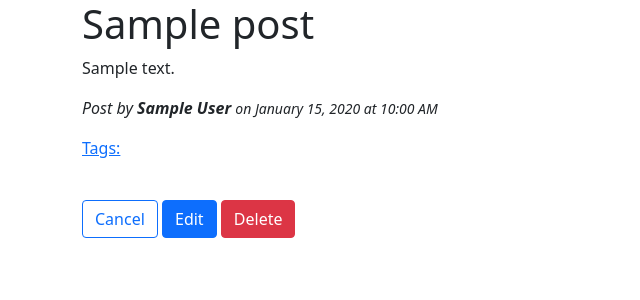
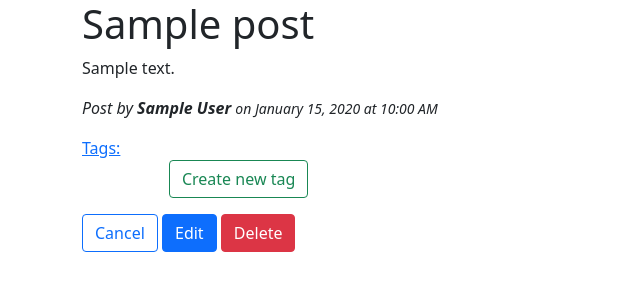
Before and after one commit to XuXaO415/23_SQL_Alchemy, a Flask app: page /posts/1 in a window 1280 px wide. Shown: the top 300 px of the page, without its empty margins (0-640 px from the left). Run offline with Flask 2, Linux system fonts and the light colour scheme; tables that the repository leaves empty hold one stand-in row (values such as "Sample post"); some libraries are stand-ins or nearby versions.

Commit message:
Actively working on these sections

```diff
--- a/23.1/flask-blogly/app.py
+++ b/23.1/flask-blogly/app.py
@@ -140,6 +140,7 @@ def show_post(post_id):
     """Shows post detail page"""
     post = Post.query.get_or_404(post_id)
     user = User.query.get_or_404(post.user_id)
+    # pdb.set_trace()
     return render_template('post_details.html', post=post, user=user)
 
 
@@ -160,6 +161,7 @@ def handle_post(post_id):
 
     # tag_ids = request.form.getlist('tags')
     # tags = Tag.query(Tag).filter(and_(Tag.ids == tag_ids)).first()
+    #From solutions
     tag_ids = [int(num) for num in request.form.getlist("tags")]
     post.tags = Tag.query.filter(Tag.id.in_(tag_ids)).all()
     post.created_at = datetime.now()
@@ -189,11 +191,18 @@ def list_tags():
     # return render_template('tag_detail.html', tags=tags)
 
 
+@app.route('/tags/<int:tag_id>')
+def tag_detail(tag_id):
+    """Shows page detailing a specific tag"""
+    tag = Tag.query.get_or_404(tag_id)
+    return render_template('tag_detail.html', tag=tag)
+
+
 @app.route('/tags/new')
 def add_new_tag():
     """Shows form to add a new tag"""
     # posts = Post.query.all()
-    return render_template('add_new_tag.html')
+    return render_template('add_tag.html')
 
 
 @app.route('/tags/new', methods=['POST'])
@@ -212,15 +221,7 @@ def post_new_tag():
     # pdb.set_trace()
     # return render_template('list_tags.html', tag=tag)
 
-    return redirect(f'/tags')
-
-
-@app.route('/tags/<int:tag_id>')
-def tag_detail(tag_id):
-    """Shows page detailing a specific tag"""
-    tag = Tag.query.get_or_404(tag_id)
-    return render_template('tag_detail.html', tag=tag)
-
+    return redirect('/tags')
 
 
 @app.route('/tags/<int:tag_id>/edit')
@@ -236,6 +237,7 @@ def post_edit_tag(tag_id):
     """"Process edit form, edit tag, and redirects to the tags list"""
     tag = Tag.query.get_or_404(tag_id)
     tag.name = request.form['name']
+    #From solution
     post_ids = request.form.getlist('posts')
     tag.posts = Post.query.filter(Post.id.in_(post_ids)).all()
 
@@ -249,13 +251,11 @@ def post_edit_tag(tag_id):
 def delete_tag(tag_id):
     """Delete a tag"""
     tag = Tag.query.get_or_404(tag_id)
+
     db.session.delete(tag)
     db.session.commit()
 
-    return redirect('/tags')
-
-
-
+    return redirect(f'/tags')
 
 
 
@@ -274,4 +274,5 @@ def delete_tag(tag_id):
 
 # request.form['name']: use indexing if you know the key exists
 # request.form.get('name'): use get if the key might not exist
-# request.form.getlist('name'): use getlist if the key is sent multiple times and you want a list of values. get only returns the first value.
+# request.form.getlist('name'): use getlist if the key is sent multiple times and you want a list of values. getlist only returns the first value.
+#https://www.sistemasagiles.com.ar/examples/global/vars/request/getlist
--- a/23.1/flask-blogly/models.py
+++ b/23.1/flask-blogly/models.py
@@ -103,8 +103,9 @@ class Tag(db.Model):
     id = db.Column(db.Integer, primary_key=True)
     name = db.Column(db.Text, nullable=False, unique=True)
     #Through relationships
-    # posts = db.relationship("Post", backref="tags", cascade="all, delete")
-    posts = db.relationship("Post", secondary="posts_tags", backref="tags")
+    posts = db.relationship("Post", secondary="posts_tags",
+                            backref="tags")
+    # posts = db.relationship("Post", secondary="posts_tags", backref="tags")
 
     def __repr__(self):
         """Show info about tags"""
--- a/23.1/flask-blogly/templates/base.html
+++ b/23.1/flask-blogly/templates/base.html
@@ -1,22 +1,26 @@
 <!doctype html>
 <html lang="en">
-
     <head>
         <!-- Required meta tags -->
         <meta charset="utf-8">
         <meta name="viewport" content="width=device-width, initial-scale=1">
-
         <!-- Bootstrap CSS -->
         <link href="https://cdn.jsdelivr.net/npm/bootstrap@5.0.2/dist/css/bootstrap.min.css" rel="stylesheet" integrity="sha384-EVSTQN3/azprG1Anm3QDgpJLIm9Nao0Yz1ztcQTwFspd3yD65VohhpuuCOmLASjC" crossorigin="anonymous">
+        <!-- <link
+            rel="stylesheet"
+            href="https://maxcdn.bootstrapcdn.com/bootstrap/4.0.0/css/bootstrap.min.css"
+            integrity="sha384-Gn5384xqQ1aoWXA+058RXPxPg6fy4IWvTNh0E263XmFcJlSAwiGgFAW/dAiS6JXm"
+            crossorigin="anonymous"
+        >
+     -->
 
         <title>{% block title %}Welcome to Blogly {% endblock %}</title>
     </head>
+    <body>
 
-<body>
         <div class="container">
             {% block content %} {% endblock%}
         </div>
 
     </body>
-
 </html>
--- a/23.1/flask-blogly/templates/post_details.html
+++ b/23.1/flask-blogly/templates/post_details.html
@@ -13,18 +13,29 @@
     </i>
 </p>
 <a href="/tags">Tags:</a>
+
+
+
 {% if post.tags %}
+
 {% for tag in post.tags %}
+
 <p>
+    <!-- <span class="badge">{{tag.name}}</span> -->
     <span class="badge badge-pill badge-primary">{{tag.name}}</span>
+     <!-- <span class="badge bg-primary badge badge-primary" id="badge-pill">{{tag.name}}</span> -->
+
+    <!-- <a href="/tags" class="badge badge-pill badge-default">Default</a> -->
+    <!-- <span class="badge badge-primary">Primary</span> -->
     {% endfor %}
         {% else %}
 
-    <a href="/tags/new" class="btn btn-outline-success">Create new tag</a>
+
 
 <!-- <span class="badge badge-pill badge-primary">Add tag</span> -->
 
     {% endif %}
+     <a href="/tags/new" class="btn btn-outline-success">Create new tag</a>
 </p>
 <form>
     <button class="btn btn-outline-primary" formmethod="GET" formaction="/users/{{ post.user_id }}">Cancel</button>
```
Lines whose indentation alone changed are shown as unchanged.
